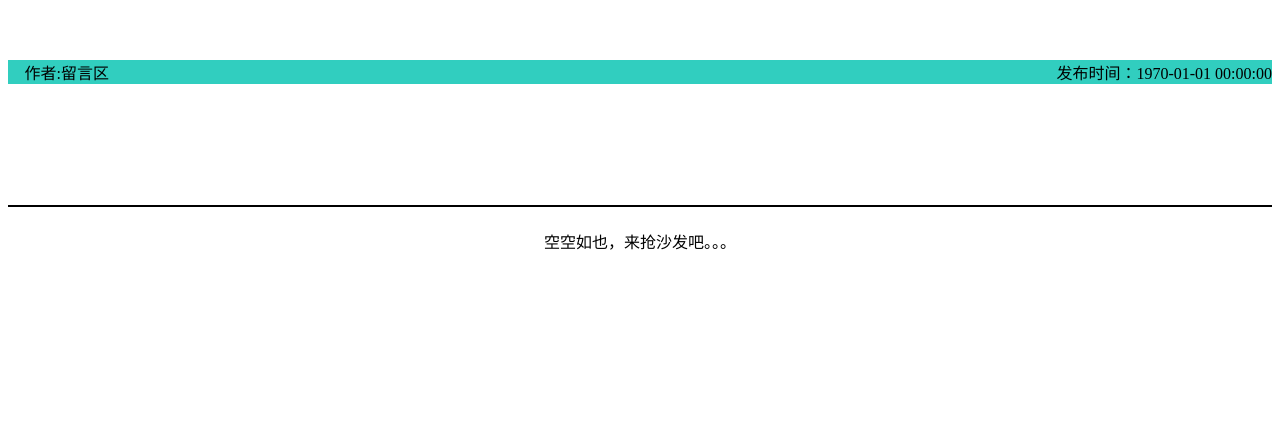
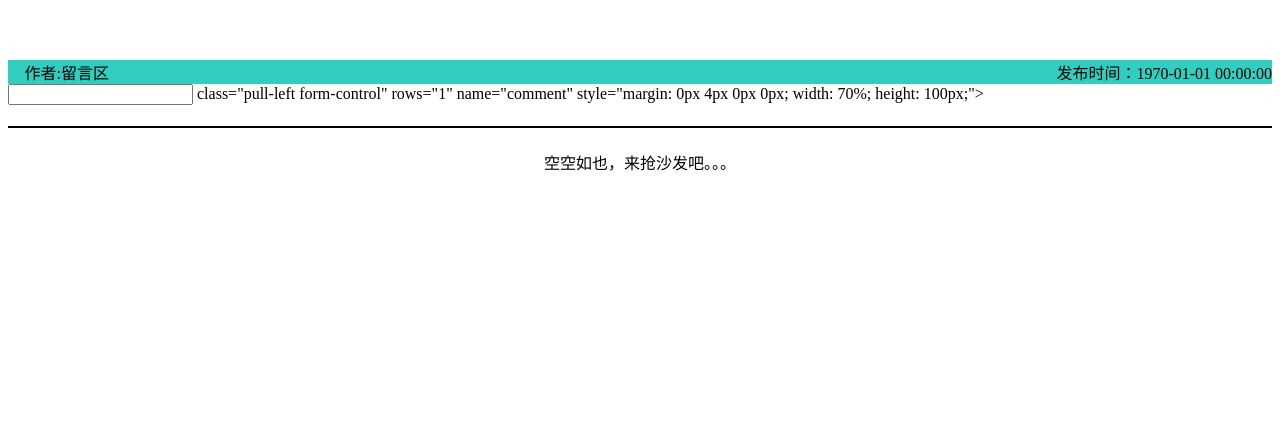
Before and after one commit to jerryKing209/blog, a CodeIgniter app: the page made by application/views/Home/content.php in a window 1280 px wide. Shown: the top 424 px of the page. Run offline with CodeIgniter, Linux system fonts and the light colour scheme; data that the repository does not hold is empty.

Commit message:
add register

```diff
--- a/application/views/Home/content.php
+++ b/application/views/Home/content.php
@@ -43,8 +43,7 @@
 			<form class="form-horizontal" method="post" action="<?php echo site_url('Comment/addcomment');?>/<?php echo $content['id']; ?>">
 				<div class="form-group">
 					<div class="col-sm-8">
-						<div class="pull-left form-control" rows="1" name="comment" style="margin: 0px 4px 0px 0px; width: 70%; height: 100px;">
-						</div>
+						<input type="" name=""> class="pull-left form-control" rows="1" name="comment" style="margin: 0px 4px 0px 0px; width: 70%; height: 100px;">
      					<div class="col-sm-2" style="position:absolute;right:10%;bottom:0">
      						<button type="submit" class="btn btn-default">发表留言</button>
      					</div>
```
